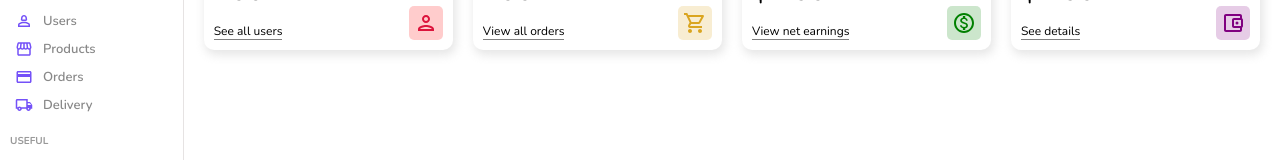
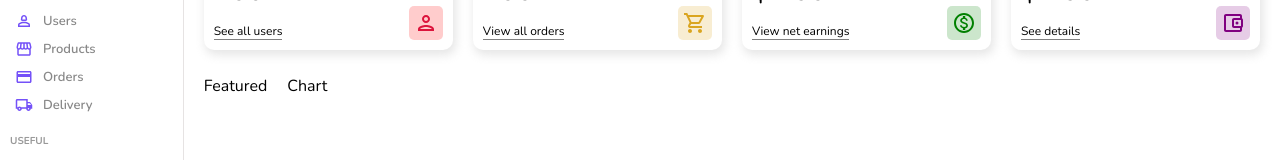
Before and after one commit to Matt-LaRochelle/react-admin, a React (Create React App) app: page / in a window 1280 px wide. Shown: the part 141-301 px from the top of the page. Built offline with nearby package versions, Linux system fonts and the light colour scheme.

Commit message:
beginning more features on home page

```diff
--- /dev/null
+++ b/src/components/chart/Chart.jsx
@@ -0,0 +1,9 @@
+import "./chart.scss"
+
+const Chart = () => {
+    return (
+        <div className="chart">Chart</div>
+    )
+}
+
+export default Chart
--- /dev/null
+++ b/src/components/featured/Featured.jsx
@@ -0,0 +1,9 @@
+import "./featured.scss"
+
+const Featured = () => {
+    return (
+        <div className="featured">Featured</div>
+    )
+}
+
+export default Featured
--- a/src/pages/home/Home.jsx
+++ b/src/pages/home/Home.jsx
@@ -3,6 +3,8 @@ import './home.scss'
 import Sidebar from "../../components/sidebar/Sidebar";
 import Navbar from "../../components/navbar/Navbar";
 import Widget from "../../components/widget/Widget";
+import Featured from "../../components/featured/Featured";
+import Chart from "../../components/chart/Chart";
 
 const Home = () => {
     return (
@@ -16,6 +18,10 @@ const Home = () => {
                     <Widget type="earnings" />
                     <Widget type="balance" />
                 </div>
+                <div className="charts">
+                    <Featured />
+                    <Chart />
+                </div>
             </div>
         </div>
     )
--- a/src/pages/home/home.scss
+++ b/src/pages/home/home.scss
@@ -4,10 +4,14 @@
     .homeContainer {
         flex: 6;
 
-        .widgets {
+        .widgets, .charts {
             display: flex;
             padding: 20px;
             gap: 20px;
         }
+
+        .charts {
+            padding: 5px 20px;
+        }
     }
 }
```
Also changed, not shown: src/components/chart/chart.scss (added), src/components/featured/featured.scss (added).
